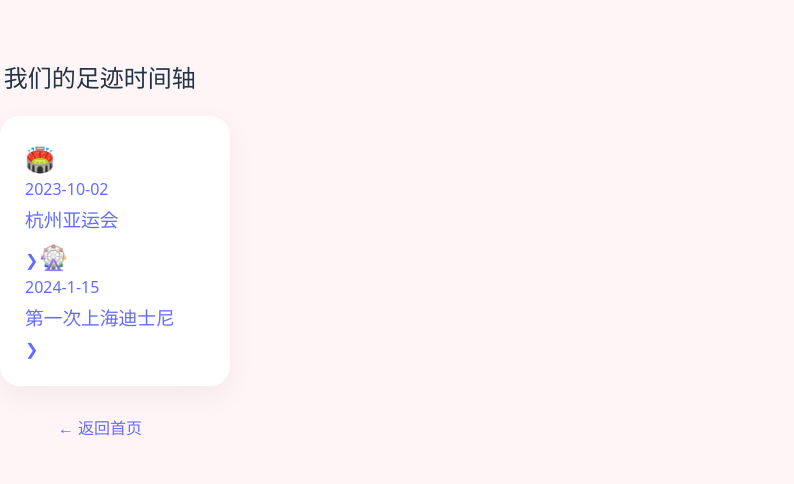
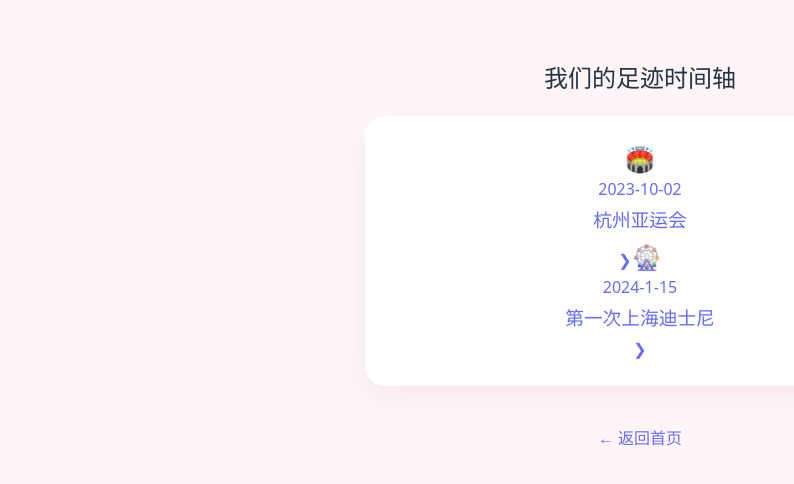
Before and after one commit to Aling1717/CP-Love-Story, a React (Vite) app: page /timeline in a window 1280 px wide. Shown: the top 484 px of the page, without its empty margins (0-794 px from the left). Built offline with nearby package versions, Linux system fonts and the light colour scheme.

Commit message:
update_0120_1542

```diff
--- a/src/App.css
+++ b/src/App.css
@@ -1,53 +1,52 @@
 /* src/App.css */
 
-/* 1. 基础重置，确保页面可以从头滚到底 */
-html, body {
+/* 1. 强制所有基础层级都水平居中 */
+html, body, #root {
   margin: 0;
   padding: 0;
   width: 100%;
   min-height: 100%;
-  background-color: #fff5f7; /* 统一背景色 */
+  display: flex;
+  justify-content: center; /* 水平居中 */
+  background-color: #fff5f7;
 }
 
-/* 2. 核心居中容器 */
+/* 2. 核心容器：必须撑满宽度且内容居中 */
 .container {
+  width: 100vw !important;
+  min-height: 100vh !important;
   display: flex !important;
   flex-direction: column !important;
-  align-items: center !important;    /* 👈 关键：水平居中所有内容 */
-  justify-content: flex-start !important; /* 👈 关键：确保从顶部开始，允许滚动 */
-
-  min-height: 100vh !important;
-  width: 100% !important;
-  max-width: 100vw !important;
-
+  align-items: center !important;    /* 👈 核心：让内部所有元素水平居中 */
+  justify-content: flex-start !important;
   padding: 40px 0 !important;
   box-sizing: border-box !important;
-  position: relative !important;
+  text-align: center !important;    /* 👈 核心：让文字也居中 */
 }
 
-/* 3. 详情卡片和时间轴容器，确保它们有固定最大宽度且自居中 */
-.detail-card, .timeline-container {
+/* 3. 卡片容器：确保它在中间且宽度合适 */
+.detail-card, .timeline-container, .home-content {
   width: 90% !important;
-  max-width: 500px !important; /* 限制宽度，防止在大屏幕上铺得太开 */
+  max-width: 500px !important;
+  margin-left: auto !important;     /* 👈 左右自动边距双重保险 */
+  margin-right: auto !important;
   background: white !important;
   padding: 25px !important;
   border-radius: 20px !important;
   box-shadow: 0 10px 30px rgba(0,0,0,0.05) !important;
-  margin: 0 auto !important;   /* 👈 兜底居中 */
 }
 
-/* 4. 针对首页的居中优化 */
-.home-content {
-  text-align: center !important;
-  display: flex !important;
-  flex-direction: column !important;
-  align-items: center !important;
-}
-
-/* 5. 图片样式优化 */
+/* 4. 图片强制居中 */
 img {
   width: 100% !important;
   height: auto !important;
+  display: block !important;
+  margin: 0 auto 15px auto !important; /* 👈 图片上下留白且水平居中 */
   border-radius: 12px !important;
-  margin-bottom: 15px !important;
 }
+
+/* 5. 按钮样式补充，确保它是块级居中 */
+.back-btn, .back-link, .开启回忆之旅的按钮类名 {
+  display: inline-block !important;
+  margin: 10px auto !important;
+}
```
